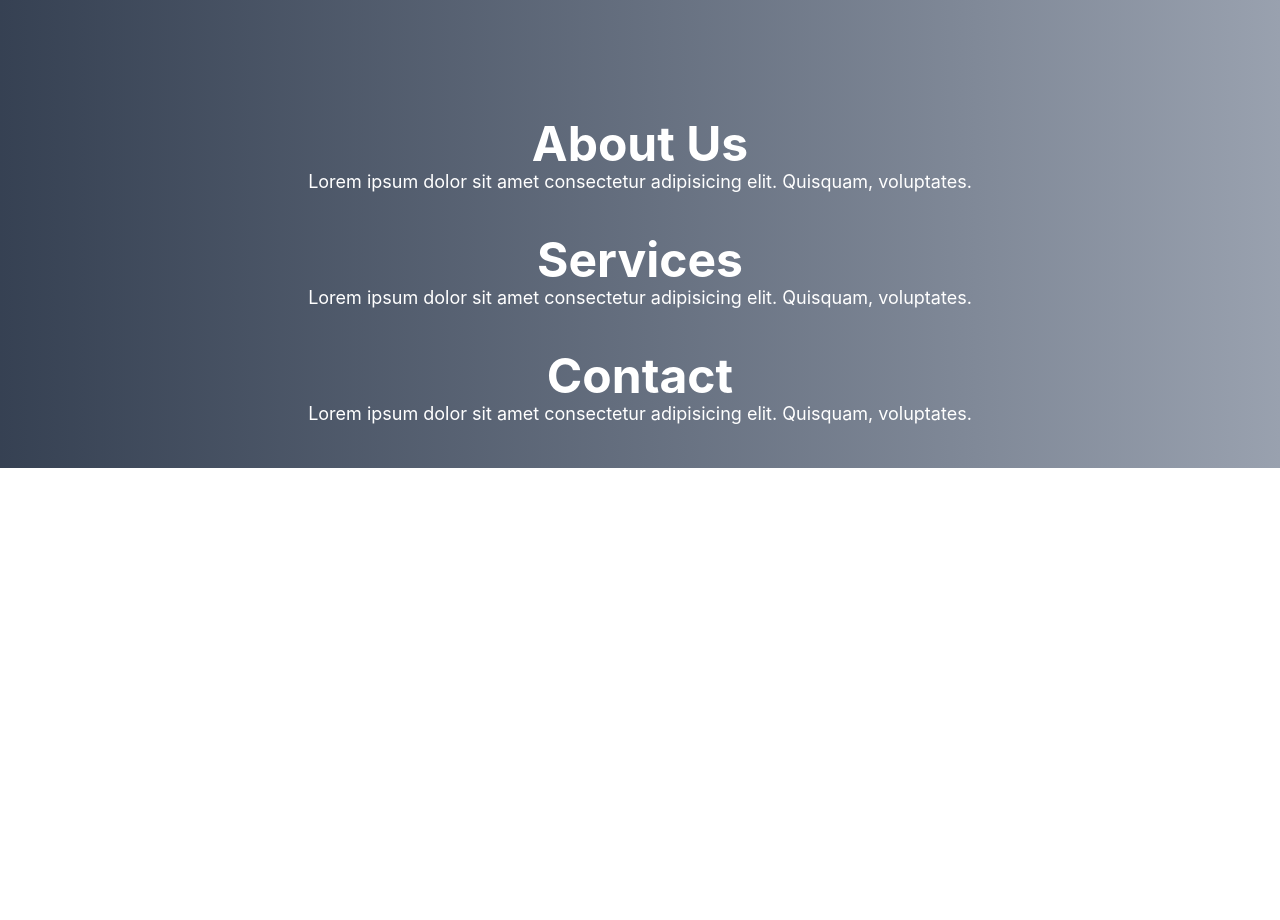
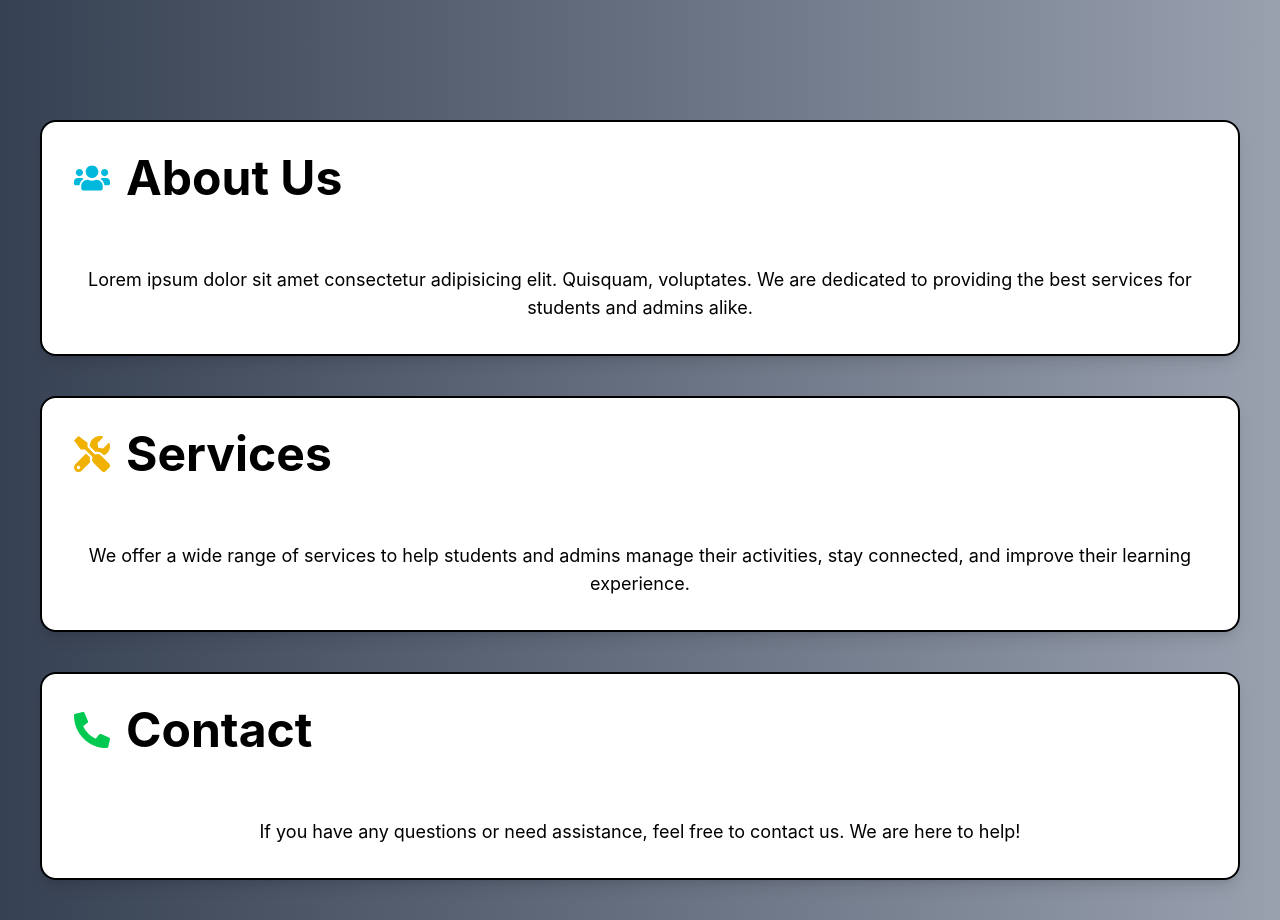
Before and after one commit to kailai-13/Frontend_PRO, a React (Vite) app: page / in a window 1280 px wide. Shown: the part 720-1640 px from the top of the page. Before the commit the page ends 1188 px from the top, so only its background shows below. Built offline with nearby package versions, Linux system fonts and the light colour scheme.

Commit message:
more styles

```diff
--- a/src/pages/Home.jsx
+++ b/src/pages/Home.jsx
@@ -1,7 +1,7 @@
+import { FaWifi,FaUsers, FaTools, FaPhoneAlt } from "react-icons/fa"; // Add icons for sections
 import { useNavigate } from "react-router-dom";
-import { FaWifi } from "react-icons/fa"; // For the Wi-Fi icon
 import Navbar from "../components/Navbar";
-
+Navbar
 function Home() {
     const navigate = useNavigate();
 
@@ -55,21 +55,35 @@ function Home() {
                 </div>
                 <p className="text-lg">Interact with Wi-Fi symbol</p>
             </div>
+        </div>
 
+        {/* About Us, Services, Contact Sections */}
+        <div className="bg-gradient-to-r from-gray-700 to-gray-400 flex flex-col p-10 text-center gap-10">
+            {/* About Us Section */}
+            <div className="bg-white text-black border-2 rounded-2xl flex flex-col gap-10 p-8 shadow-lg">
+                <div className="flex items-center justify-start gap-4 mb-6">
+                    <FaUsers className="text-4xl text-cyan-500" />
+                    <h1 className="text-5xl font-bold text-left">About Us</h1>
+                </div>
+                <p className=" text-lg">Lorem ipsum dolor sit amet consectetur adipisicing elit. Quisquam, voluptates. We are dedicated to providing the best services for students and admins alike.</p>
+            </div>
 
-        </div>
-        <div className="bg-gradient-to-r from-gray-700 to-gray-400 flex flex-col p-10 text-center gap-10">
-            <div >
-                <h1 className="text-5xl text-white font-bold ">About Us</h1>
-                <p className="text-white text-lg">Lorem ipsum dolor sit amet consectetur adipisicing elit. Quisquam, voluptates.</p>
+            {/* Services Section */}
+            <div className="bg-white text-black border-2 rounded-2xl flex flex-col gap-10 p-8 shadow-lg">
+                <div className="flex items-center justify-start gap-4 mb-6">
+                    <FaTools className="text-4xl text-yellow-500" />
+                    <h1 className="text-5xl font-bold text-left">Services</h1>
+                </div>
+                <p className="text-lg">We offer a wide range of services to help students and admins manage their activities, stay connected, and improve their learning experience.</p>
             </div>
-            <div>
-                <h1 className="text-5xl text-white font-bold">Services</h1>
-                <p className="text-white text-lg">Lorem ipsum dolor sit amet consectetur adipisicing elit. Quisquam, voluptates.</p>
-            </div>
-            <div>
-                <h1 className="text-5xl text-white font-bold">Contact</h1>
-                <p className="text-white text-lg">Lorem ipsum dolor sit amet consectetur adipisicing elit. Quisquam, voluptates.</p>
+
+            {/* Contact Section */}
+            <div className="bg-white text-black border-2 rounded-2xl flex flex-col gap-10 p-8 shadow-lg">
+                <div className="flex items-center justify-start gap-4 mb-6">
+                    <FaPhoneAlt className="text-4xl text-green-500" />
+                    <h1 className="text-5xl font-bold text-left">Contact</h1>
+                </div>
+                <p className="text-lg">If you have any questions or need assistance, feel free to contact us. We are here to help!</p>
             </div>
         </div>
         </>
```
